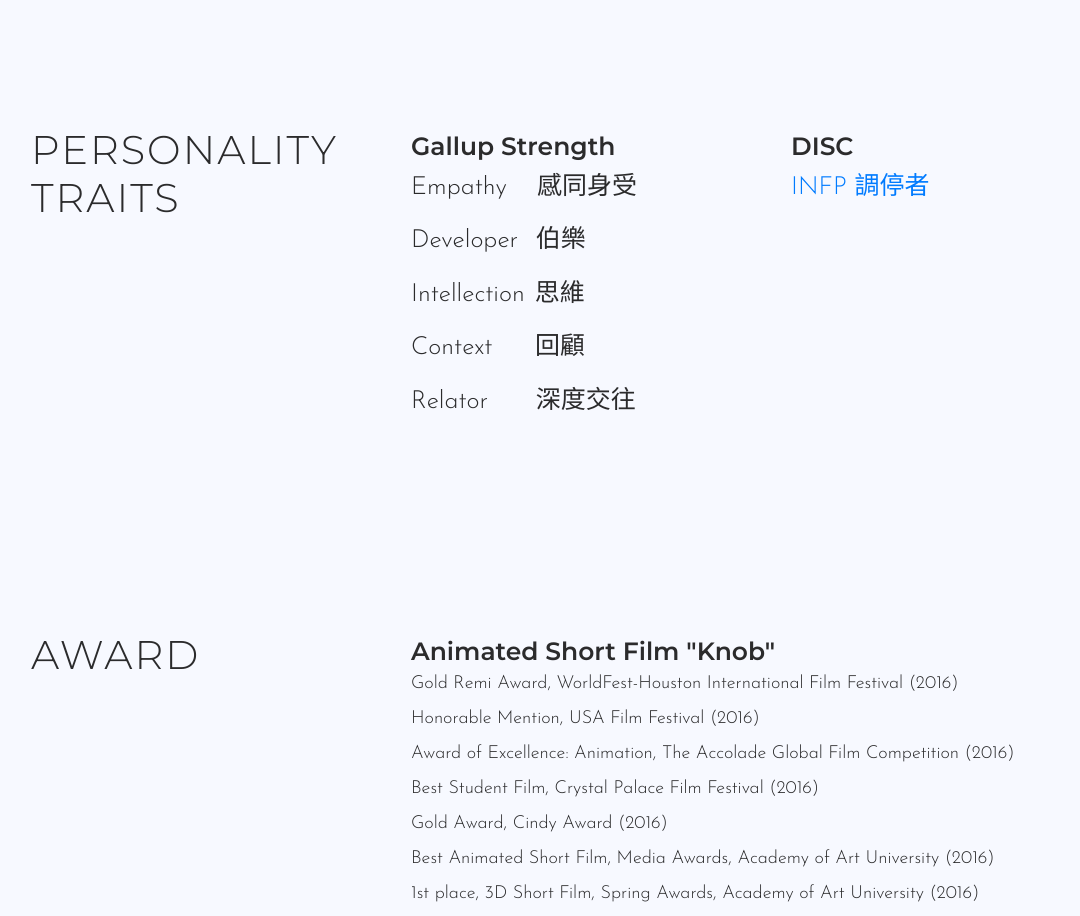
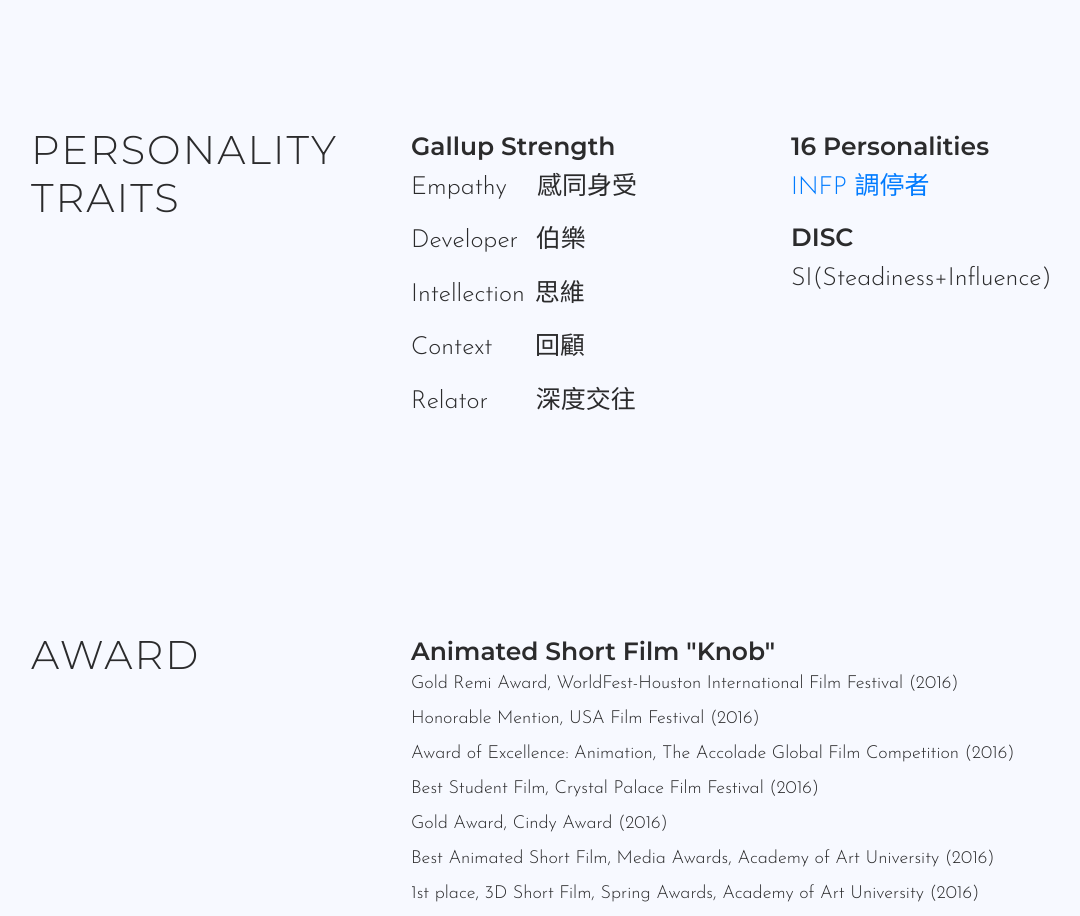
Before and after one commit to yilee-missions/yilee-missions.github.io, a plain HTML site: page about/index.html in a window 1280 px wide. Shown: the part 2860-3776 px from the top of the page, without its empty margins (54-1134 px from the left). Drawn offline with Linux system fonts and the light colour scheme.

Commit message:
DISC_Update

```diff
--- a/about/index.html
+++ b/about/index.html
@@ -305,8 +305,10 @@
         <p>Relator &emsp;&thinsp;&thinsp;&thinsp;深度交往</p>
       </div>
       <div class="col-md-4">
+        <h4>16 Personalities</h4>
+        <p><a href="https://www.16personalities.com/infp-personality" target="_blank" title="INFP 調停者">INFP 調停者</a></p>
         <h4>DISC</h4>
-        <p><a href="https://www.16personalities.com/infp-personality" target="_blank" title="INFP 調停者">INFP 調停者</a></p>
+        <p>SI(Steadiness+Influence)</p>
        </div>
 
     </div>
```
